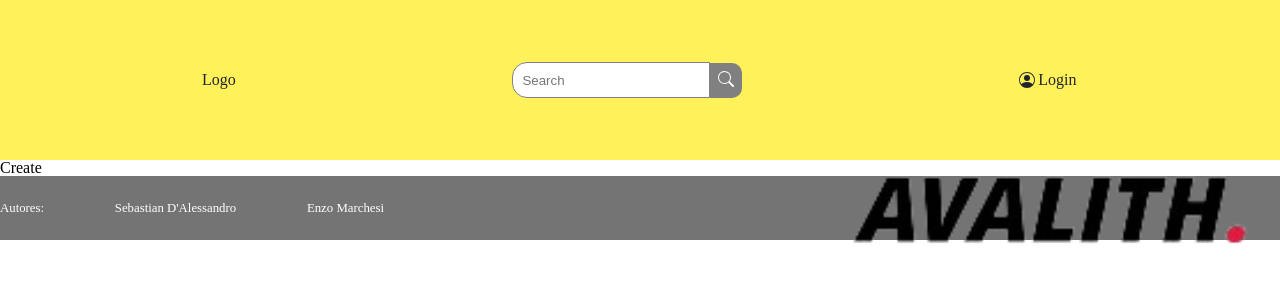
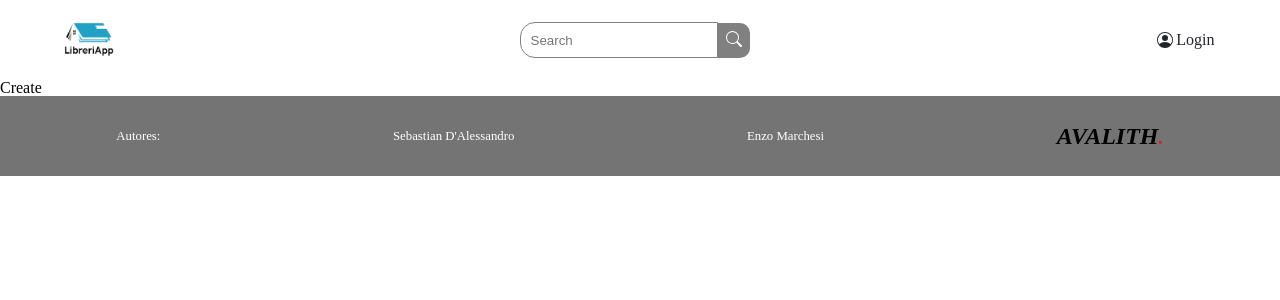
Before and after one commit to lemarchesi09/sf-library-app, a React (Create React App) app: page /create in a window 1280 px wide. Shown: the top 300 px of the page. Built offline with nearby package versions, Linux system fonts and the light colour scheme.

Commit message:
fix:styls navbar and footer

```diff
--- a/src/components/Footer.js
+++ b/src/components/Footer.js
@@ -1,5 +1,4 @@
 import "../styles/footer.css";
-import AvLogo from "../assets/avalith-logo-tp-sm.png";
 import { Link } from "react-router-dom";
 export const Footer = () =>{
     return(
@@ -9,8 +8,8 @@ export const Footer = () =>{
                 <p>Autores:</p>
                 <a href="https://github.com/SebaDAlessandro">Sebastian D'Alessandro</a>
                 <a href="https://github.com/lemarchesi09">Enzo Marchesi</a>
+            <a href="https://www.avalith.net/"  className="avalith__link" target="_blank" rel="noreferrer"><p className="avalith">AVALITH<span className="punto">.</span></p></a>
             </div>
-            <img src={AvLogo} className="foot-logo" alt="avalith-logo"/>
         </div>
     )
 }
--- a/src/components/NavBar.js
+++ b/src/components/NavBar.js
@@ -1,13 +1,16 @@
 import { Link } from "react-router-dom";
 import '../styles/navBar.css'
 import { BsSearch, BsPersonCircle } from 'react-icons/bs';
+import logo from '../assets/bookstore-removebg.png'
 
 export const NavBar = () =>{
     return(
         <div className="navbar__container">
             <ul className="navbar__links">
-                <Link to='/home' className="navbar__item-logo">Logo</Link>
-                <Link to='/login' className="navbar__item-btn-login-mobil"><BsPersonCircle />Login</Link>
+                <div className="navbar__item">
+                    <Link to='/welcome' className="navbar__item-logo"><img className="navbar__item-logo-img" src={logo} alt="img logo"></img></Link>
+                    <Link to='/login' className="navbar__item-btn-login-mobil"><BsPersonCircle />Login</Link>
+                </div>
                 <div className="navbar__item-search-container">
                     <li className="navbar__item-search">
                         <input
@@ -26,7 +29,6 @@ export const NavBar = () =>{
 
                 <Link to='/login' className="navbar__item-btn-login"><BsPersonCircle />Login</Link>
             </ul>
-
         </div>
     )
 }
--- a/src/index.css
+++ b/src/index.css
@@ -48,5 +48,12 @@ table {
 }
 
 :root {
+	--background-yellow: rgb(255 241 89);
+
+	--font-grey: rgb(33 37 41);
+	--font-black: rgb(0 0 0);
+	--font-red: rgb(210,38,48);
+
+
     --poppins: 'Poppins', sans-serif;
 }
--- a/src/styles/footer.css
+++ b/src/styles/footer.css
@@ -1,19 +1,19 @@
 .foot-cont{
     background-color: rgb(117, 116, 116);
     display: flex;
-    width: 100%;
+    width: 100vw;
     justify-content: space-between;
     align-items: center;
-    height: 8vh;
+    height: 10vh;
 }
 
 .foot-text{
     display: flex;
-    justify-content: space-between;
-    width: 30%;
+    justify-content: space-around;
+    width: 100vw;
     align-items: center;
     text-decoration: none;
-    color: white;
+    color: rgb(255 255 255);
     font-size: .8rem;
 }
 .foot-text a{
@@ -25,3 +25,20 @@
     width: 36%;
 
 }
+
+.avalith__link {
+    text-decoration: none;
+    display: flex;
+}
+
+.avalith {
+    font-weight: 600;
+    font-style: italic;
+    color: var(--font-black);
+    font-size: 1.5rem;
+}
+
+.punto{
+    color: var(--font-red);
+    font-size: 1.3rem;
+}
--- a/src/styles/navBar.css
+++ b/src/styles/navBar.css
@@ -3,25 +3,27 @@
     align-content: center;
     justify-content: center;
     width: 100vw;
-    background: rgb(255 241 89);
-    margin: 0;
+    background: none;
     height: 20vh;
+}
+
+.navbar__item {
+    display: flex;
+    align-items: center;
+    width: 90vw;
+    justify-content: space-around;
+}
+
+.navbar__item-logo-img {
+    width: 50px;
 }
 
 .navbar__links {
     display: flex;
     align-items: center;
-    margin: 0;
     width: 90vw;
-    padding: 15px 0;
-    justify-content: space-around;
-    list-style: none;
+    justify-content: space-evenly;
     flex-direction: column;
-}
-
-.navbar__item-logo {
-    text-decoration: none;
-    color: rgb(33 37 41);
 }
 
 .navbar__item-btn-login-mobil, .navbar__item-btn-login {
@@ -29,16 +31,13 @@
     align-items: center;
     text-decoration: none;
     margin: 10px 0;
-    color: rgb(33 37 41);
+    color: var(--font-grey);
     width: 60px;
     justify-content: space-around;
 }
 
 .navbar__item-btn-login {
     display: none;
-}
-
-.navbar__item-btn-login-mobil:hover {
 }
 
 .navbar__item-search-container{
@@ -63,19 +62,52 @@
     cursor: pointer;
 }
 
+.avalith__link {
+    display: none;
+}
+
 
 @media screen and (min-width: 768px) {
 
+    .navbar__container{
+        height: 10vh;
+    }
+
+    .navbar__item {
+        width: auto;
+    }
+
     .navbar__links {
         flex-direction: row;
+        justify-content: space-between;
     }
 
     .navbar__item-btn-login {
         display: flex;
+    }
+    .navbar__item-btn-login:hover {
+        color: gray;
     }
 
     .navbar__item-btn-login-mobil{
         display: none;
     }
 
+    .avalith__link {
+        text-decoration: none;
+        display: flex;
+    }
+
+    .avalith {
+        font-weight: 600;
+        font-style: italic;
+        color: var(--font-black);
+        font-size: 1.5rem;
+    }
+
+    .punto{
+        color: var(--font-red);
+        font-size: 1.3rem;
+    }
+
 }
--- a/src/styles/welcome.css
+++ b/src/styles/welcome.css
@@ -2,7 +2,7 @@
     background-image: linear-gradient(rgba(0, 0, 0, 0.5), rgba(0, 0, 0, 0.5)), url(../assets/welcome-bg-3.jpg);
     width: 100%;
     background-size: cover;
-    height: 68vh;
+    height: 70vh;
 }
 
 .welc-text{
@@ -29,3 +29,9 @@ span{
     color: orangered;
     transition: all .5s ease-in-out;
 }
+
+@media screen and (min-width: 768px) {
+    .welcome-cont {
+        height: 80vh;
+    }
+}
```
Also changed, not shown: src/assets/bookstore-removebg.png (added).
